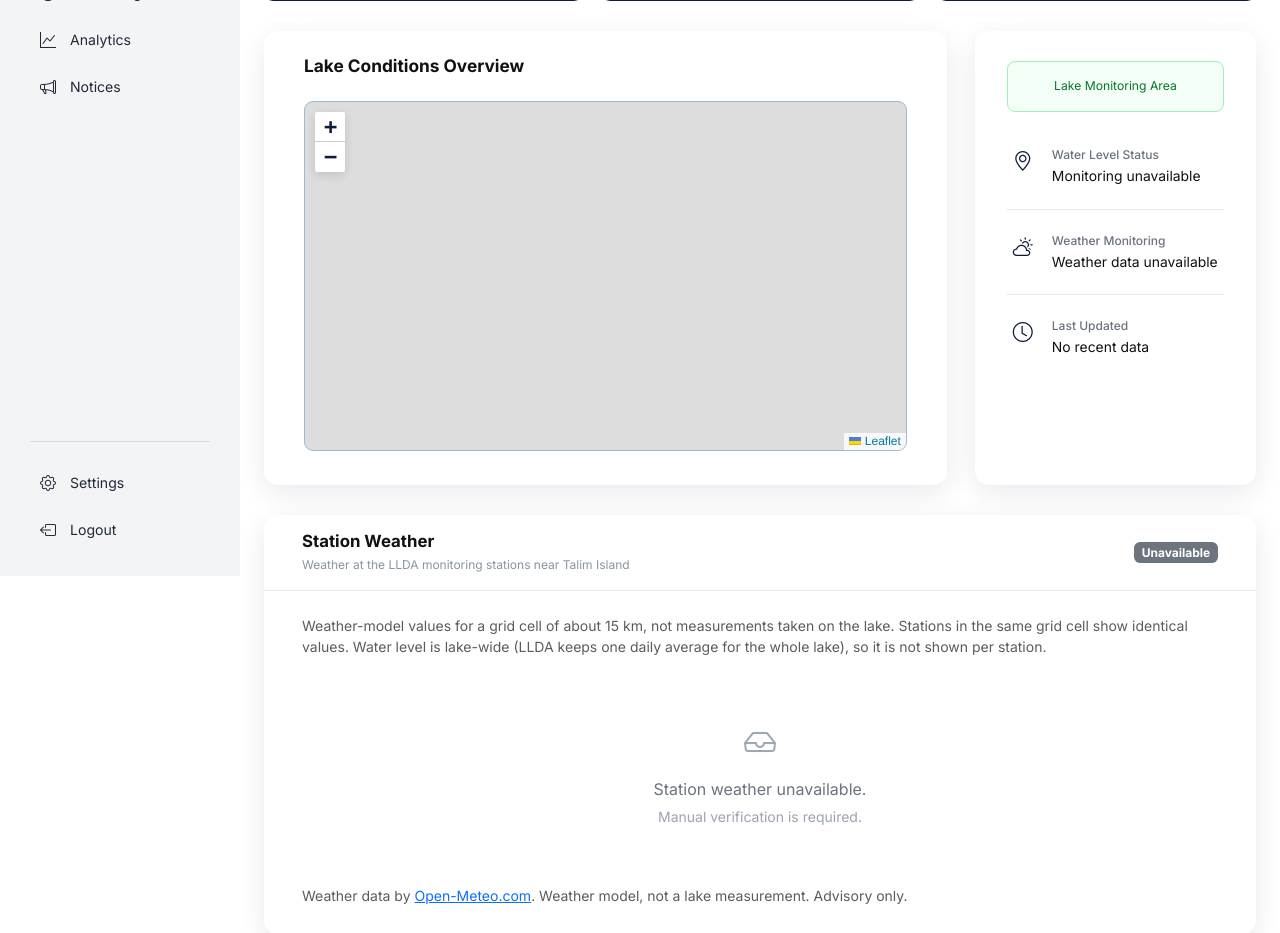
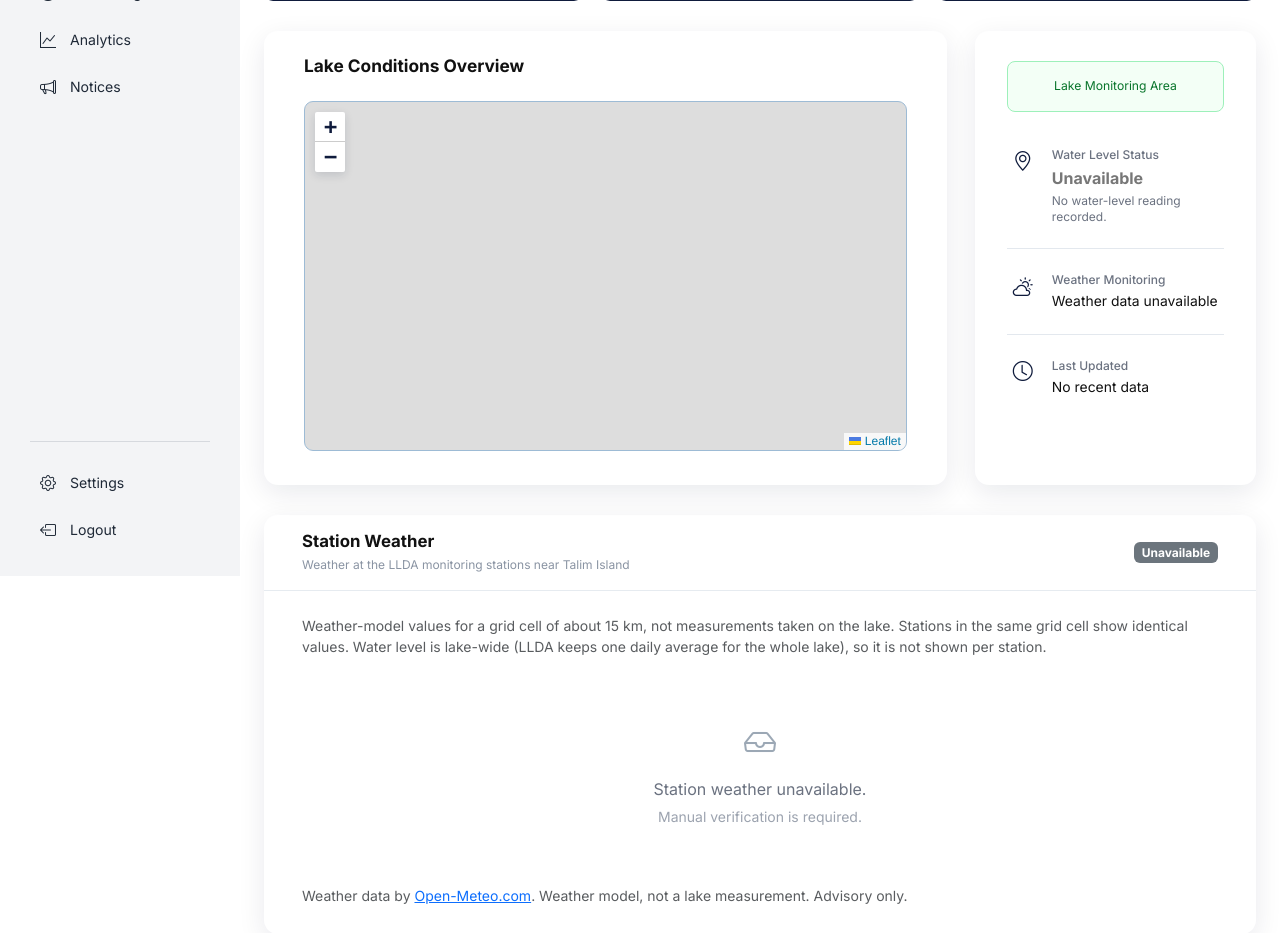
Before and after one commit to leonifeldeguzman/wavetech, a Flask app: template app/templates/monitoring/index.html in a window 1280 px wide. Shown: the part 224-1157 px from the top of the page. Run offline with Flask 3, Linux system fonts and the light colour scheme; the template is opened without the code that fills it, so the values that code supplies are empty.

Commit message:
display water level reading and condition in monitoring card

```diff
--- a/app/static/css/monitoring.css
+++ b/app/static/css/monitoring.css
@@ -288,6 +288,59 @@
 
     font-size: 0.87rem;
     line-height: 1.4;
+}
+
+
+/* Water Level Status row: reading + condition are the primary line,
+   the data-source message sits below as supporting text. Condition
+   colours match the passenger home Safety card. */
+
+.monitoring-status-note {
+    margin-top: 3px;
+
+    color: #6b7280;
+
+    font-size: 0.75rem;
+    line-height: 1.4;
+}
+
+
+.monitoring-waterlevel-main {
+    display: flex;
+    align-items: baseline;
+    flex-wrap: wrap;
+
+    gap: 6px;
+
+    font-size: 1rem;
+    font-weight: 700;
+}
+
+
+.monitoring-waterlevel-sep {
+    color: #9ca3af;
+
+    font-weight: 400;
+}
+
+
+.monitoring-waterlevel-condition.safe {
+    color: #0c9f47;
+}
+
+
+.monitoring-waterlevel-condition.caution {
+    color: #b77900;
+}
+
+
+.monitoring-waterlevel-condition.unsafe {
+    color: #d92d20;
+}
+
+
+.monitoring-waterlevel-unavailable {
+    color: #777777;
 }
 
 
--- a/app/templates/monitoring/index.html
+++ b/app/templates/monitoring/index.html
@@ -255,28 +255,38 @@
                         Water Level Status
                     </div>
 
-                                        {% if llda_status == "live" %}
-
-                        <div class="monitoring-status-value">
-                            Live monitoring active
+                                        {% if water_level_card.reading %}
+
+                        {# Primary: the latest reading and its condition. #}
+                        <div class="monitoring-status-value monitoring-waterlevel-main">
+                            <span class="monitoring-waterlevel-reading">
+                                {{ "%.2f"|format(water_level_card.reading.water_level_m) }} m
+                            </span>
+                            <span class="monitoring-waterlevel-sep">&mdash;</span>
+                            <span class="monitoring-waterlevel-condition {{ water_safety_status }}">
+                                {{ water_safety_label }}
+                            </span>
                         </div>
 
-                    {% elif llda_status == "cached" %}
-
-                        <div class="monitoring-status-value">
-                            Using cached data
+                        {# Secondary: where the reading comes from. #}
+                        <div class="monitoring-status-note">
+                            {% if llda_status == "live" %}
+                                Live monitoring active
+                            {% elif llda_status == "cached" %}
+                                Using cached data
+                            {% else %}
+                                LLDA feed not connected. Using manual entry.
+                            {% endif %}
                         </div>
 
-                    {% elif water_level_card.reading %}
-
-                        <div class="monitoring-status-value">
-                            LLDA feed not connected. Using manual entry.
+                    {% else %}
+
+                        <div class="monitoring-status-value monitoring-waterlevel-main monitoring-waterlevel-unavailable">
+                            Unavailable
                         </div>
 
-                    {% else %}
-
-                        <div class="monitoring-status-value">
-                            Monitoring unavailable
+                        <div class="monitoring-status-note">
+                            No water-level reading recorded.
                         </div>
 
                     {% endif %}
```
Also changed, not shown: app/blueprints/monitoring/routes.py (+15 -0 lines).
